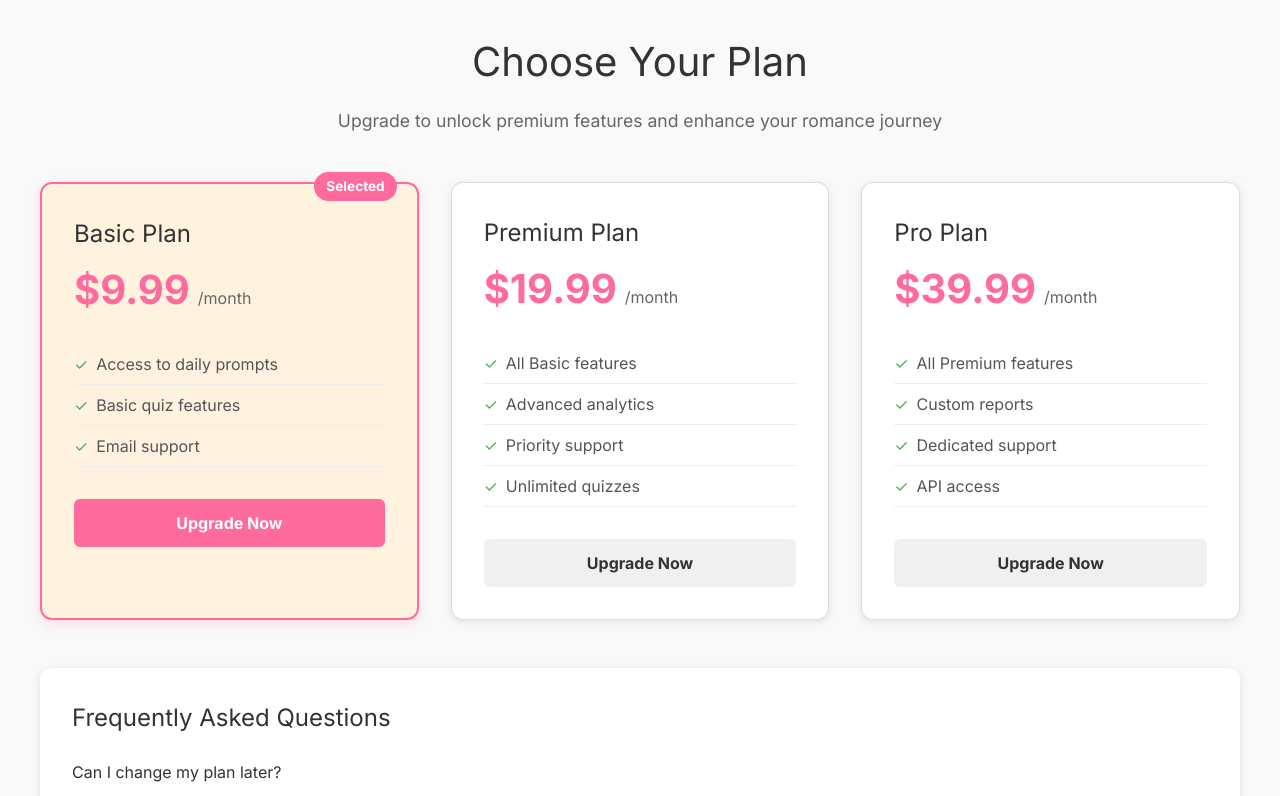
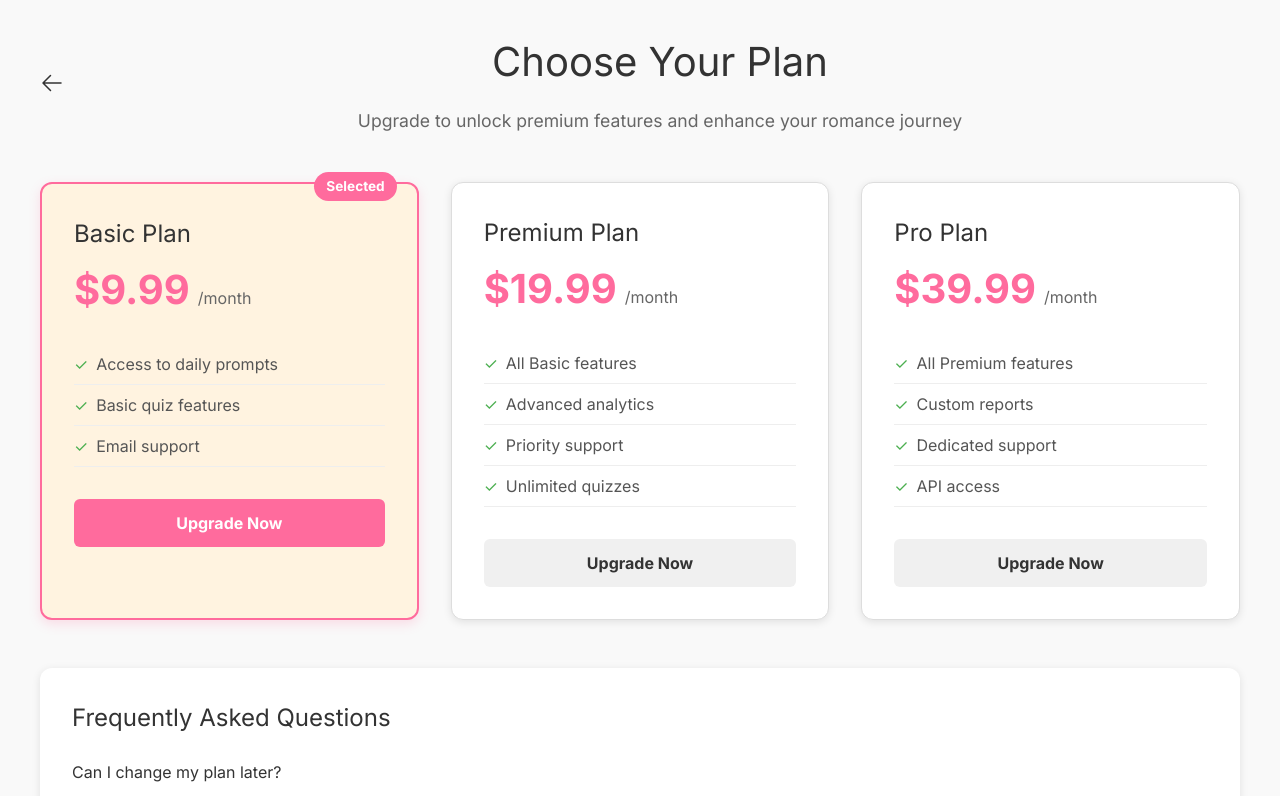
Before and after one commit to benjamindestiny/romance, a React (Vite) app in the folder frontend/: page /billing in a window 1280 px wide. Shown: the top 796 px of the page. Built offline with nearby package versions, Linux system fonts and the light colour scheme; no server answers.

Commit message:
fixed ag

```diff
--- a/frontend/src/pages/Billing.jsx
+++ b/frontend/src/pages/Billing.jsx
@@ -1,12 +1,17 @@
 import React, { useState, useEffect } from "react";
 import axios from "axios";
 import { useUser } from "../contexts/UserContext";
+import { useNavigate } from "react-router-dom";
+import { ArrowLeftIcon } from "@heroicons/react/24/solid";
 
 const Billing = () => {
   const { user } = useUser();
+  const navigate = useNavigate();
   const [loading, setLoading] = useState(false);
   const [paymentStatus, setPaymentStatus] = useState(null);
   const [selectedPlan, setSelectedPlan] = useState("basic");
+  const [message, setMessage] = useState(null);
+  const [messageType, setMessageType] = useState("info");
 
   // Plan configurations
   const plans = {
@@ -62,12 +67,14 @@ const Billing = () => {
 
   // Initialize Flutterwave payment
   const handlePayment = async () => {
-    if (!user || !user.email) {
-      alert("Please log in to make a payment");
+    if (!user || !user.id) {
+      setMessage("Please log in to make a payment");
+      setMessageType("error");
       return;
     }
 
     setLoading(true);
+    setMessage(null);
 
     try {
       const planData = plans[selectedPlan];
@@ -78,8 +85,8 @@ const Billing = () => {
         {
           amount: planData.price,
           currency: planData.currency,
-          email: user.email,
-          userId: user._id,
+          email: user.email || "", // backend can lookup if missing
+          userId: user._id || user.id,
           planId: selectedPlan,
         },
       );
@@ -88,11 +95,15 @@ const Billing = () => {
         // Redirect to Flutterwave checkout
         window.location.href = response.data.data.link;
       } else {
-        alert("Failed to initialize payment. Please try again.");
+        setMessage("Failed to initialize payment. Please try again.");
+        setMessageType("error");
       }
     } catch (error) {
       console.error("Payment initialization error:", error);
-      alert(error.response?.data?.message || "Payment initialization failed");
+      setMessage(
+        error.response?.data?.message || "Payment initialization failed",
+      );
+      setMessageType("error");
     } finally {
       setLoading(false);
     }
@@ -108,15 +119,38 @@ const Billing = () => {
     >
       <div style={{ maxWidth: "1200px", margin: "0 auto" }}>
         {/* Header */}
-        <div style={{ textAlign: "center", marginBottom: "3rem" }}>
+        <div
+          style={{
+            marginBottom: "3rem",
+            display: "flex",
+            alignItems: "center",
+          }}
+        >
+          <ArrowLeftIcon
+            onClick={() => navigate(-1)}
+            style={{
+              width: "24px",
+              height: "24px",
+              cursor: "pointer",
+              marginRight: "1rem",
+              color: "#333",
+            }}
+          />
+          <div style={{ flexGrow: 1, textAlign: "center" }}>
             <h1
-            style={{ fontSize: "2.5rem", color: "#333", marginBottom: "1rem" }}
+              style={{
+                fontSize: "2.5rem",
+                color: "#333",
+                marginBottom: "1rem",
+              }}
             >
               Choose Your Plan
             </h1>
             <p style={{ fontSize: "1.1rem", color: "#666" }}>
-            Upgrade to unlock premium features and enhance your romance journey
+              Upgrade to unlock premium features and enhance your romance
+              journey
             </p>
+          </div>
         </div>
 
         {/* Current Status */}
@@ -146,6 +180,26 @@ const Billing = () => {
                 </>
               )}
             </p>
+          </div>
+        )}
+
+        {/* Message / notification area */}
+        {message && (
+          <div
+            style={{
+              backgroundColor: messageType === "error" ? "#ffebee" : "#e3f2fd",
+              border:
+                messageType === "error"
+                  ? "1px solid #f44336"
+                  : "1px solid #2196f3",
+              borderRadius: "8px",
+              padding: "1rem",
+              marginBottom: "2rem",
+              color: messageType === "error" ? "#b71c1c" : "#0d47a1",
+              textAlign: "center",
+            }}
+          >
+            {message}
           </div>
         )}
 
```
Lines whose indentation alone changed are shown as unchanged.
